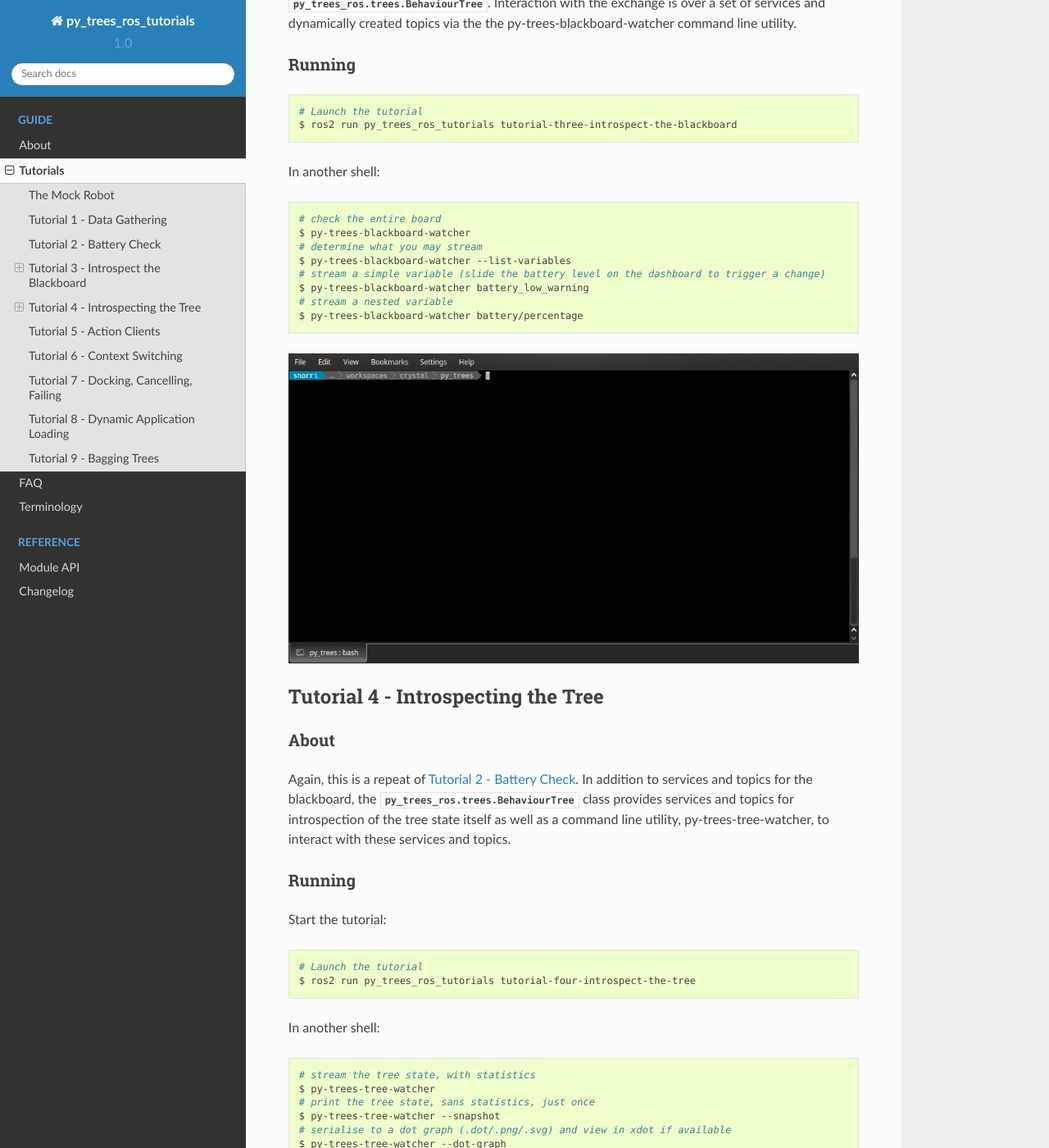
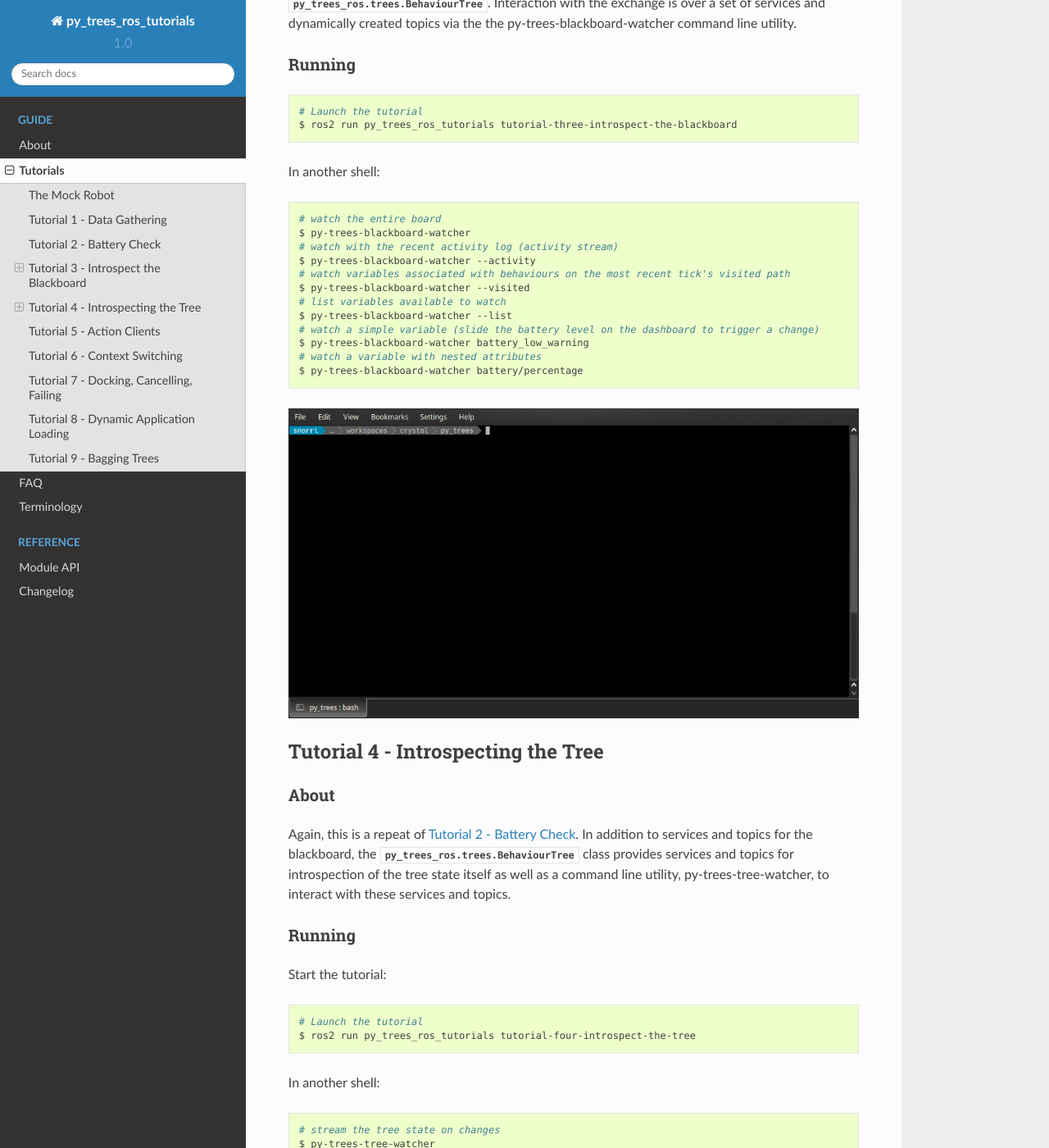
Before and after one commit to splintered-reality/py_trees_ros_tutorials, a Sphinx documentation site: the page built from doc/tutorials.rst, in a window 1280 px wide and 1400 px high, scrolled down 1190 px. Shown: the whole window at 82% size. Built offline with Sphinx 7.4.7 and the Read the Docs theme 2.0.0, drawn with Linux system fonts in a browser that asks for light colours; some of the changed text lies outside the part shown.

Commit message:
[docs] update for new blackboard changes

```diff
--- a/doc/tutorials.rst
+++ b/doc/tutorials.rst
@@ -71,13 +71,17 @@ In another shell:
 
 .. code-block:: bash
 
-    # check the entire board
+    # watch the entire board
     $ py-trees-blackboard-watcher
-    # determine what you may stream
-    $ py-trees-blackboard-watcher --list-variables
-    # stream a simple variable (slide the battery level on the dashboard to trigger a change)
+    # watch with the recent activity log (activity stream)
+    $ py-trees-blackboard-watcher --activity
+    # watch variables associated with behaviours on the most recent tick's visited path
+    $ py-trees-blackboard-watcher --visited
+    # list variables available to watch
+    $ py-trees-blackboard-watcher --list
+    # watch a simple variable (slide the battery level on the dashboard to trigger a change)
     $ py-trees-blackboard-watcher battery_low_warning
-    # stream a nested variable
+    # watch a variable with nested attributes
     $ py-trees-blackboard-watcher battery/percentage
 
 .. image:: images/tutorial-three-introspect-the-blackboard.gif
@@ -121,9 +125,15 @@ In another shell:
 
 .. code-block:: bash
 
-    # stream the tree state, with statistics
+    # stream the tree state on changes
     $ py-trees-tree-watcher
-    # print the tree state, sans statistics, just once
+    # stream the tree state on changes with statistics
+    $ py-trees-tree-watcher -s
+    # stream the tree state on changes with most recent blackboard activity
+    $ py-trees-tree-watcher -a
+    # stream the tree state on changes with visited blackboard variables
+    $ py-trees-tree-watcher -b
+    # print the tree state, just once
     $ py-trees-tree-watcher --snapshot
     # serialise to a dot graph (.dot/.png/.svg) and view in xdot if available
     $ py-trees-tree-watcher --dot-graph
```
Also changed, not shown: 13 other files.
